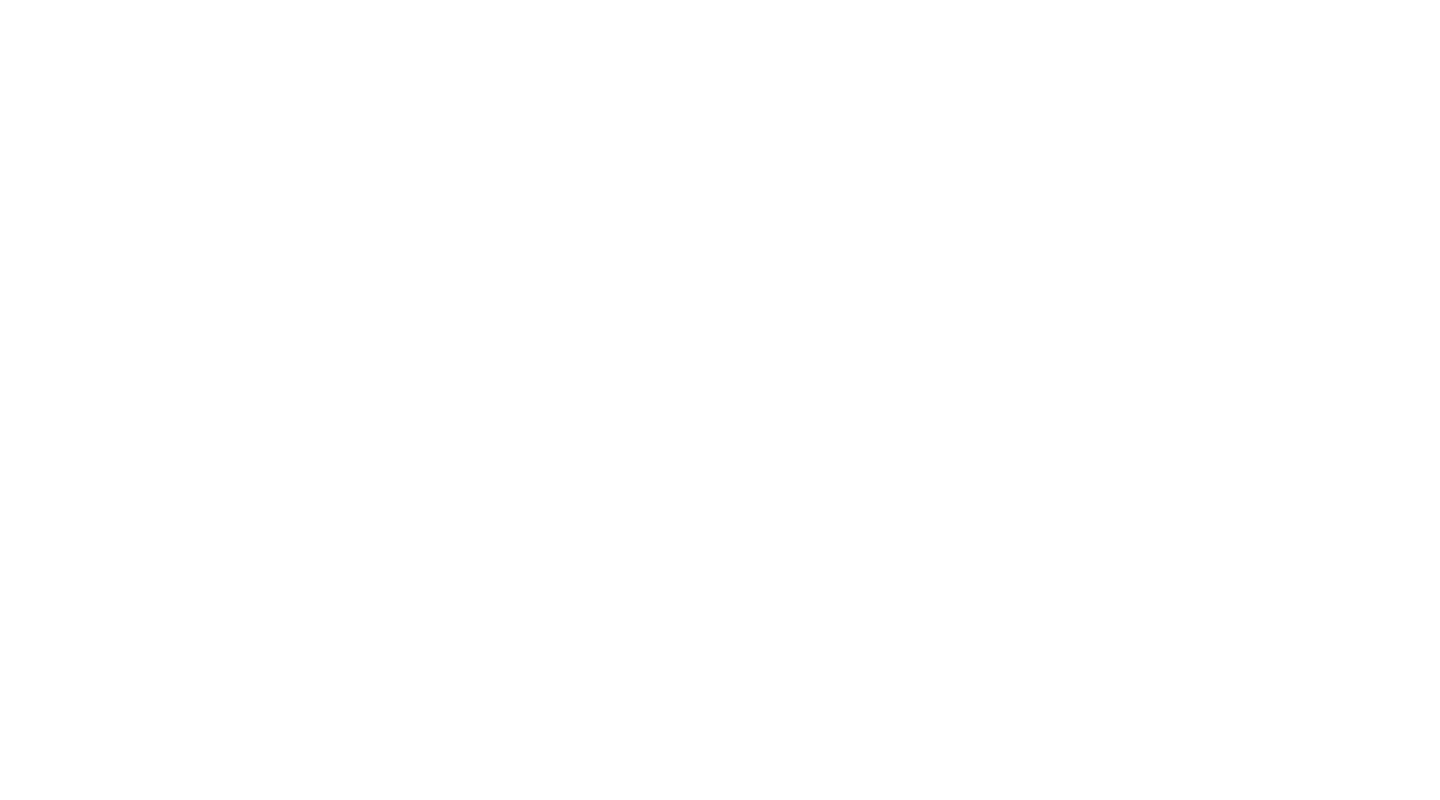
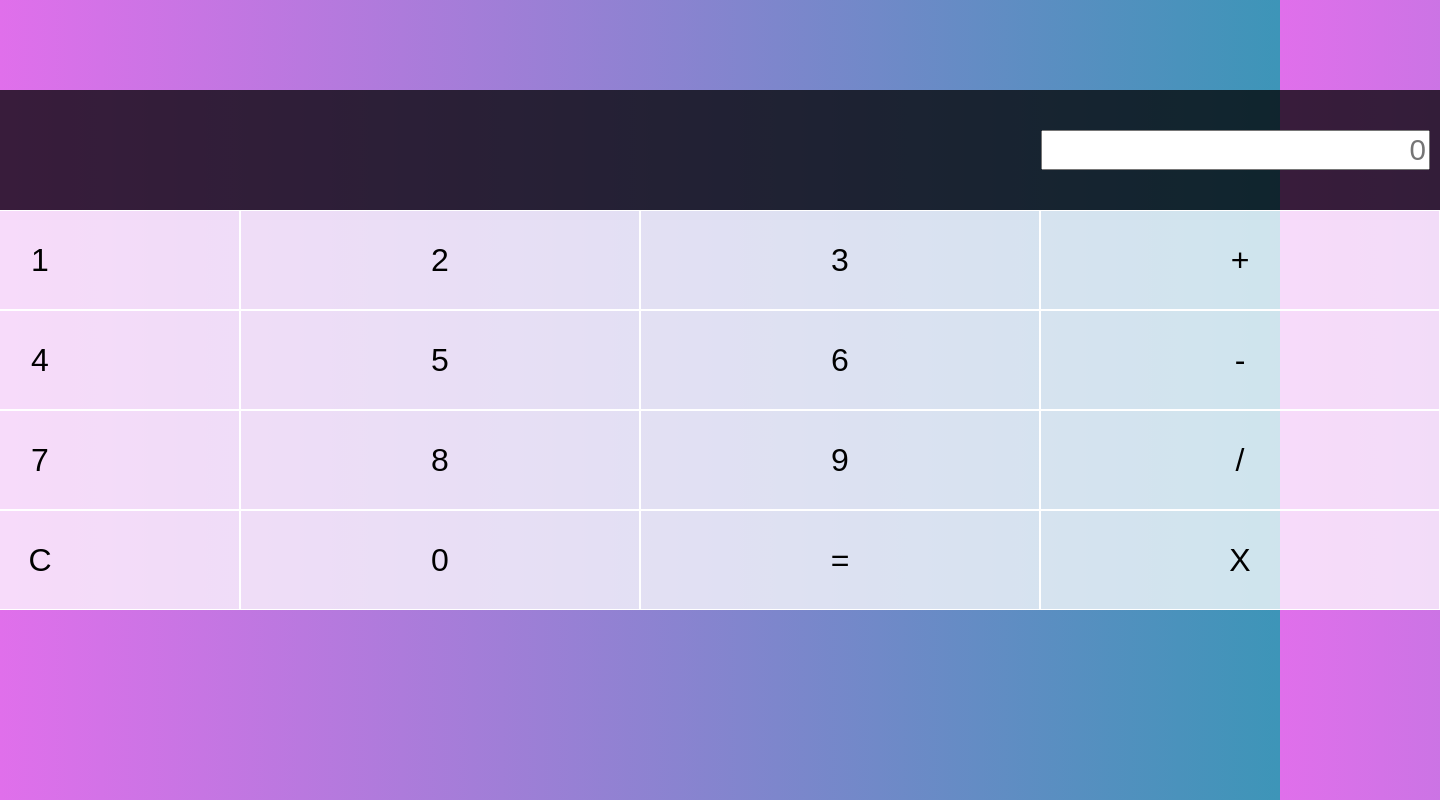
Before and after one commit to marisolalaro/javaScript, a plain HTML site: page index.html in a window 1280 px wide. Shown: the whole page, 1440 px wide, since content can reach past the window. Drawn offline with Linux system fonts and the light colour scheme.

Commit message:
arreglos de index

```diff
--- a/index.html
+++ b/index.html
@@ -1,11 +1,34 @@
 <!DOCTYPE html>
 <html lang="en">
 <head>
-    <meta charset="UTF-8">
-    <meta name="viewport" content="width=device-width, initial-scale=1.0">
-    <title>Document</title>
+<meta charset="UTF-8">
+    <title>Curso introduccion java </title>
+    <link rel="stylesheet" href="style.css">
 </head>
 <body>
+<div class="calculadora-grilla">
+    <div class="output">
+        <input class="display"  type="text" id="result" placeholder="0">
+    </div>
+    <button name=" data-number">1</button>
+    <button>2</button>
+    <button>3</button>
+    <button>+</button>
+    <button>4</button>
+    <button>5</button>
+    <button>6</button>
+    <button>-</button>
+    <button>7</button>
+    <button>8</button>
+    <button>9</button>
+    <button>/</button>
+    <button>C</button>
+    <button>0</button>
+    <button>=</button>
+    <button>X</button>
+</div>
 
+
+    <script src="calcu.js"></script>
 </body>
 </html>
--- /dev/null
+++ b/style.css
@@ -0,0 +1,44 @@
+
+body {
+    margin: 0;
+    padding: 0;
+    background: linear-gradient(to right, #e06feb, #3d95b8);
+
+}
+
+.calculadora-grilla{
+display: grid;
+justify-content: center;
+align-content: center;
+min-height: 100vh;
+grid-template-columns: repeat(4,400px);
+grid-template-rows: minmax(120px, auto) repeat(5, 100px);
+
+}
+.calculadora-grilla > button{
+cursor: pointer;
+font-size: 2rem;
+border: 1px solid white;
+outline: none;
+background-color: rgba(255, 255, 255, .75);
+}
+.output {
+grid-column: 1/-1;
+background-color: rgba(0, 0, 0, .75);
+display: flex;
+align-items: flex-end;
+justify-content: space-around;
+flex-direction: column;
+padding: 10px;
+word-wrap: break-word;
+word-break: break-all;
+}
+
+.output .display {
+    color: black;
+    font-size: 1.85rem;
+    text-align: right;
+}
+.calculadora-grilla > button:hover{
+    background-color: rgba(255,255,255,.9)
+}
```
Also changed, not shown: app.js (added, +16 -0 lines), funciones.js (added, +40 -0 lines), calcu.js (added).
